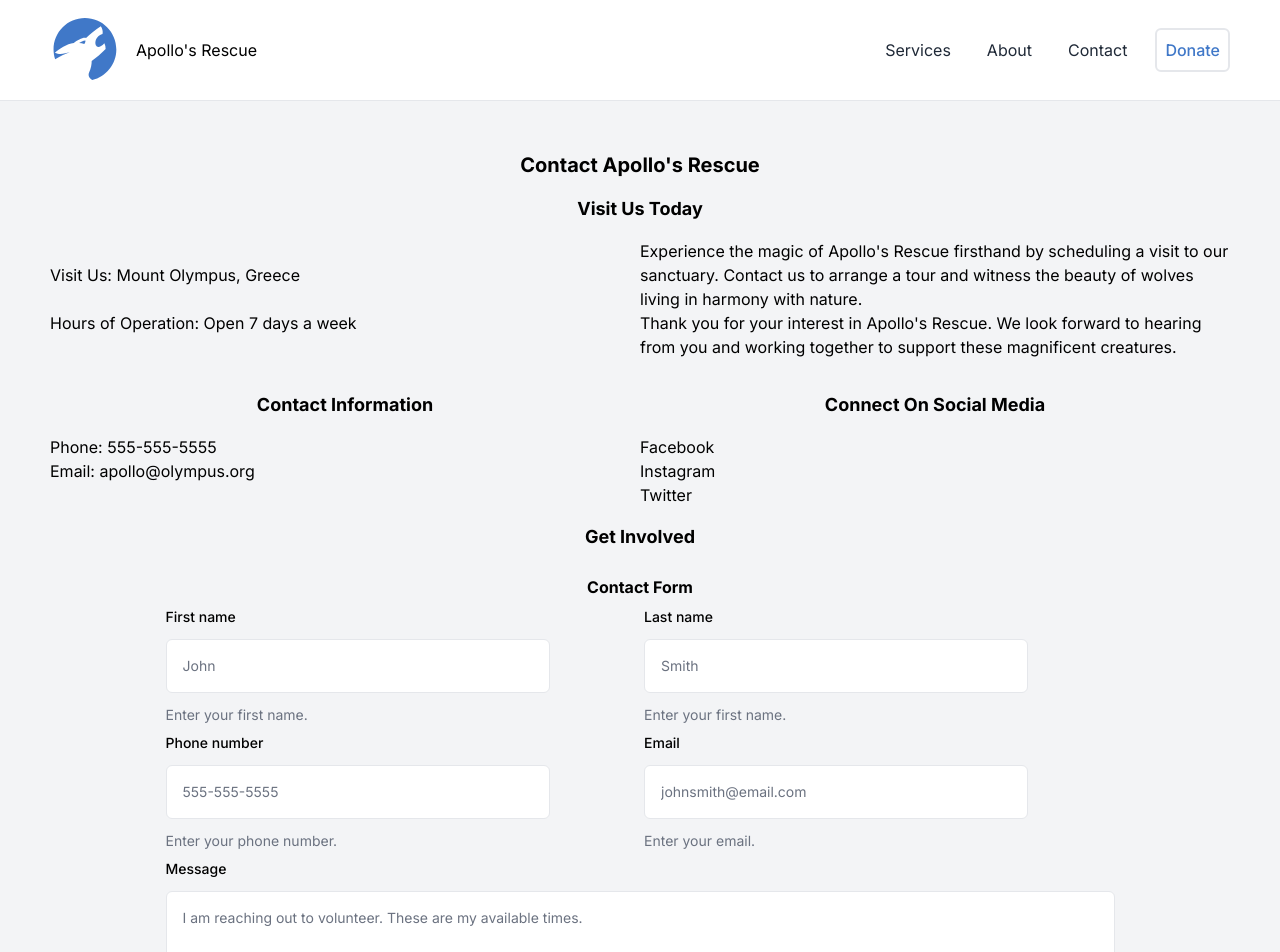
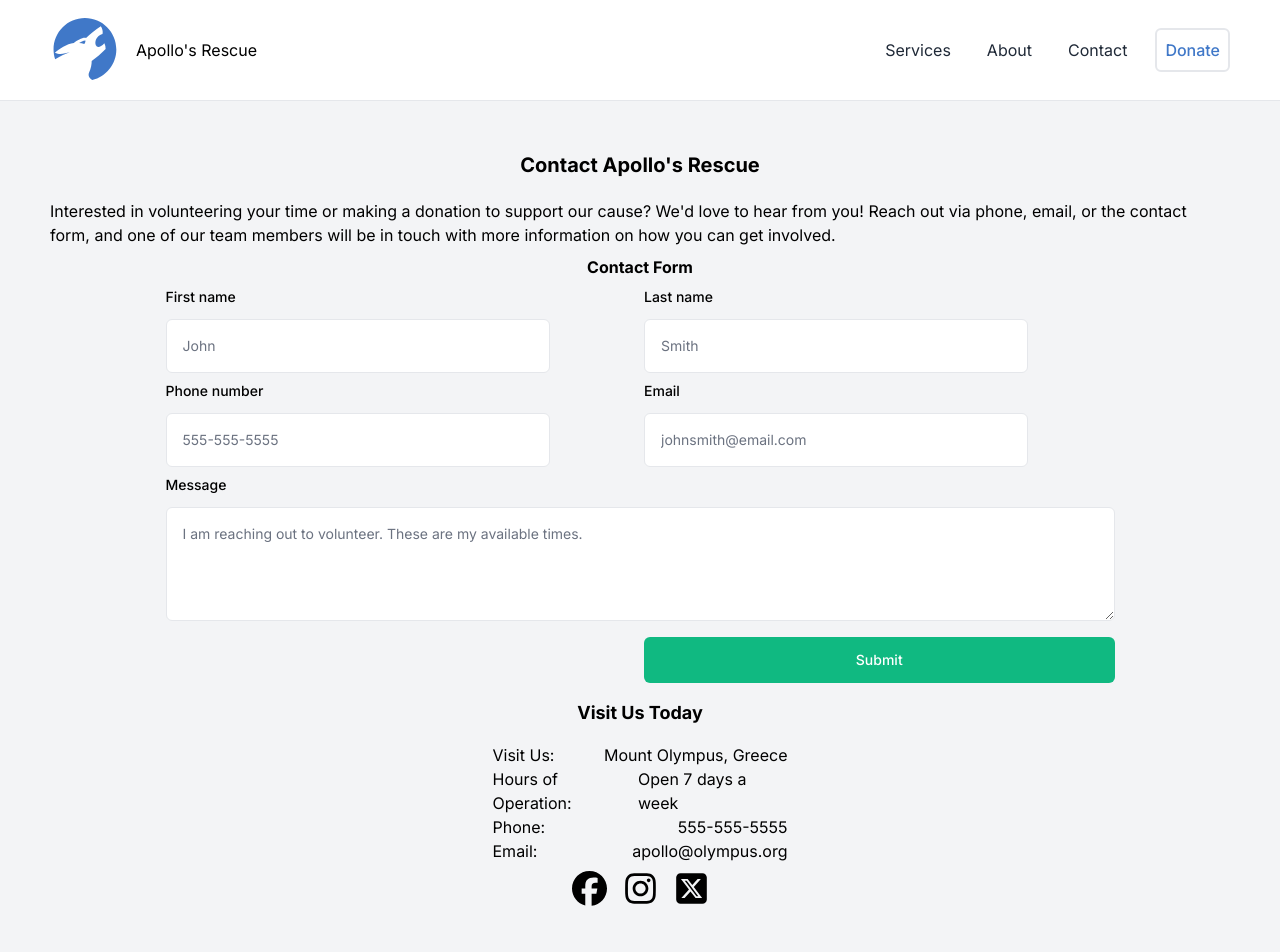
Before and after one commit to Endeyr/small-business-webpage, a Next.js app: page /contact in a window 1280 px wide. Shown: the top 952 px of the page. Built offline with nearby package versions, Linux system fonts and the light colour scheme.

Commit message:
removed fluff and reordered

```diff
--- a/app/contact/page.tsx
+++ b/app/contact/page.tsx
@@ -1,94 +1,36 @@
+import Link from 'next/link'
+import { FaFacebook, FaInstagram, FaSquareXTwitter } from 'react-icons/fa6'
 import Container from '../components/container'
 import Button from '../ui/button'
 import Input from '../ui/input'
 
 const ContactPage = () => {
 	return (
-		<Container>
-			<div>
-				<h2 className="font-bold capitalize text-xl text-center w-full mb-4">
+		<Container className="flex-col md:space-y-5">
+			<h2 className="font-bold capitalize text-xl text-center w-full">
 				Contact Apollo&apos;s Rescue
 			</h2>
 			<div className="flex flex-col justify-evenly gap-4">
-					<div>
-						<h3 className="font-bold capitalize text-lg text-center w-full mb-4">
-							Visit Us Today
-						</h3>
-						<div className="grid grid-cols-2 mb-4">
-							<div className="flex flex-col justify-evenly items-start">
+				<div className="flex flex-col gap-2 justify-center items-center">
+					{/* Contact Form */}
 					<p>
-									Visit Us: <span>Mount Olympus, Greece</span>
+						Interested in volunteering your time or making a donation to support
+						our cause? We&apos;d love to hear from you! Reach out via phone,
+						email, or the contact form, and one of our team members will be in
+						touch with more information on how you can get involved.
 					</p>
-								<p>
-									Hours of Operation: <span>Open 7 days a week</span>
-								</p>
-							</div>
-							<div className="flex flex-col justify-evenly items-start">
-								<p>
-									Experience the magic of Apollo&apos;s Rescue firsthand by
-									scheduling a visit to our sanctuary. Contact us to arrange a
-									tour and witness the beauty of wolves living in harmony with
-									nature.
-								</p>
-								<p>
-									Thank you for your interest in Apollo&apos;s Rescue. We look
-									forward to hearing from you and working together to support
-									these magnificent creatures.
-								</p>
-							</div>
-						</div>
-					</div>
-
-					<div className="grid grid-cols-2">
-						<div>
-							<h3 className="font-bold capitalize text-lg text-center w-full mb-4">
-								Contact Information
-							</h3>
-							<p>
-								Phone: <span>555-555-5555</span>
-							</p>
-							<p>
-								Email: <span>apollo@olympus.org</span>
-							</p>
-						</div>
-						<div>
-							<h3 className="font-bold capitalize text-lg text-center w-full mb-4">
-								Connect on Social Media
-							</h3>
-							<p>Facebook</p>
-							<p>Instagram</p>
-							<p>Twitter</p>
-						</div>
-					</div>
-					<div className="flex flex-col gap-2 justify-center items-center">
-						<h3 className="font-bold capitalize text-lg text-center w-full mb-4">
-							Get Involved
-						</h3>
-						{/* Contact Form */}
 					<h3 className="text-center font-bold">Contact Form</h3>
 					<form className="grid grid-cols-2 justify-center items-center gap-2">
-							<Input
-								name="first name"
-								label="First name"
-								description="Enter your first name."
-								placeholder="John"
-							/>
-							<Input
-								name="last name"
-								label="Last name"
-								description="Enter your first name."
-								placeholder="Smith"
-							/>
+						<Input name="first name" label="First name" placeholder="John" />
+						<Input name="last name" label="Last name" placeholder="Smith" />
 						<Input
 							name="phone"
 							label="Phone number"
-								description="Enter your phone number."
 							placeholder="555-555-5555"
 						/>
 						<Input
 							name="email"
 							label="Email"
-								description="Enter your email."
 							placeholder="johnsmith@email.com"
 						/>
 						<div className="w-full space-y-3 col-span-2 mb-2">
@@ -105,19 +47,39 @@ const ContactPage = () => {
 								name="message"
 								placeholder="I am reaching out to volunteer. These are my available times."
 							></textarea>
-								<p className="mt-2 text-sm text-gray-500">
-									Enter your message.
-								</p>
 						</div>
 						<Button className="col-start-2">Submit</Button>
 					</form>
-						<p>
-							Interested in volunteering your time or making a donation to
-							support our cause? We&apos;d love to hear from you! Reach out via
-							phone, email, or the contact form, and one of our team members
-							will be in touch with more information on how you can get
-							involved.
+				</div>
+				<div>
+					<h3 className="font-bold capitalize text-lg text-center w-full mb-4">
+						Visit Us Today
+					</h3>
+					<div className="flex flex-col justify-evenly items-center">
+						<p className="flex w-1/4 justify-between">
+							Visit Us:
+							<span>Mount Olympus, Greece</span>
 						</p>
+						<p className="flex w-1/4 justify-between">
+							Hours of Operation: <span>Open 7 days a week</span>
+						</p>
+						<p className="flex w-1/4 justify-between">
+							Phone: <span>555-555-5555</span>
+						</p>
+						<p className="flex w-1/4 justify-between">
+							Email: <span>apollo@olympus.org</span>
+						</p>
+						<div className="flex w-1/4 justify-center items-center gap-4 mt-2">
+							<Link href="#">
+								<FaFacebook size={35} />
+							</Link>
+							<Link href="#">
+								<FaInstagram size={35} />
+							</Link>
+							<Link href="#">
+								<FaSquareXTwitter size={35} />
+							</Link>
+						</div>
 					</div>
 				</div>
 			</div>
```
Lines whose indentation alone changed are shown as unchanged.
